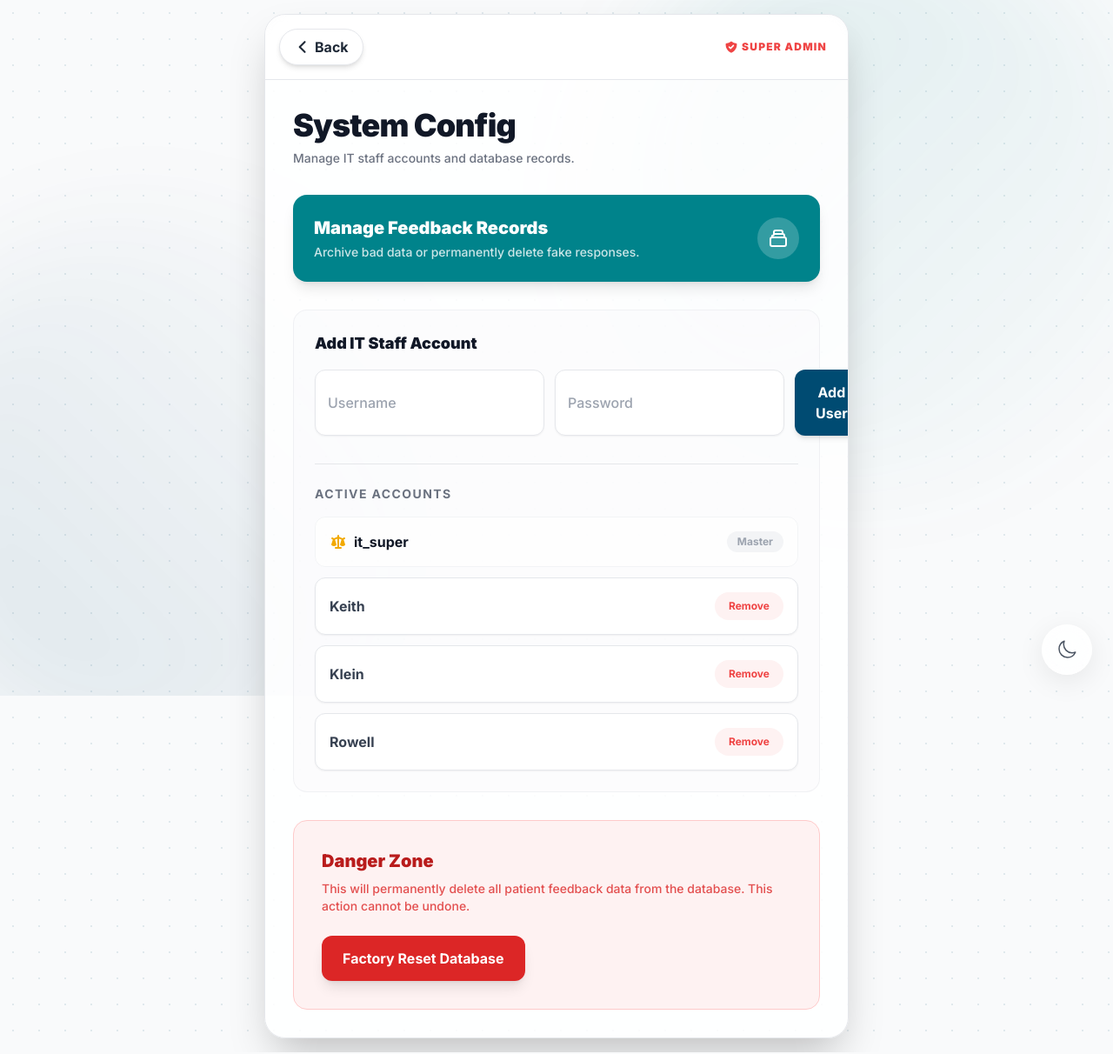
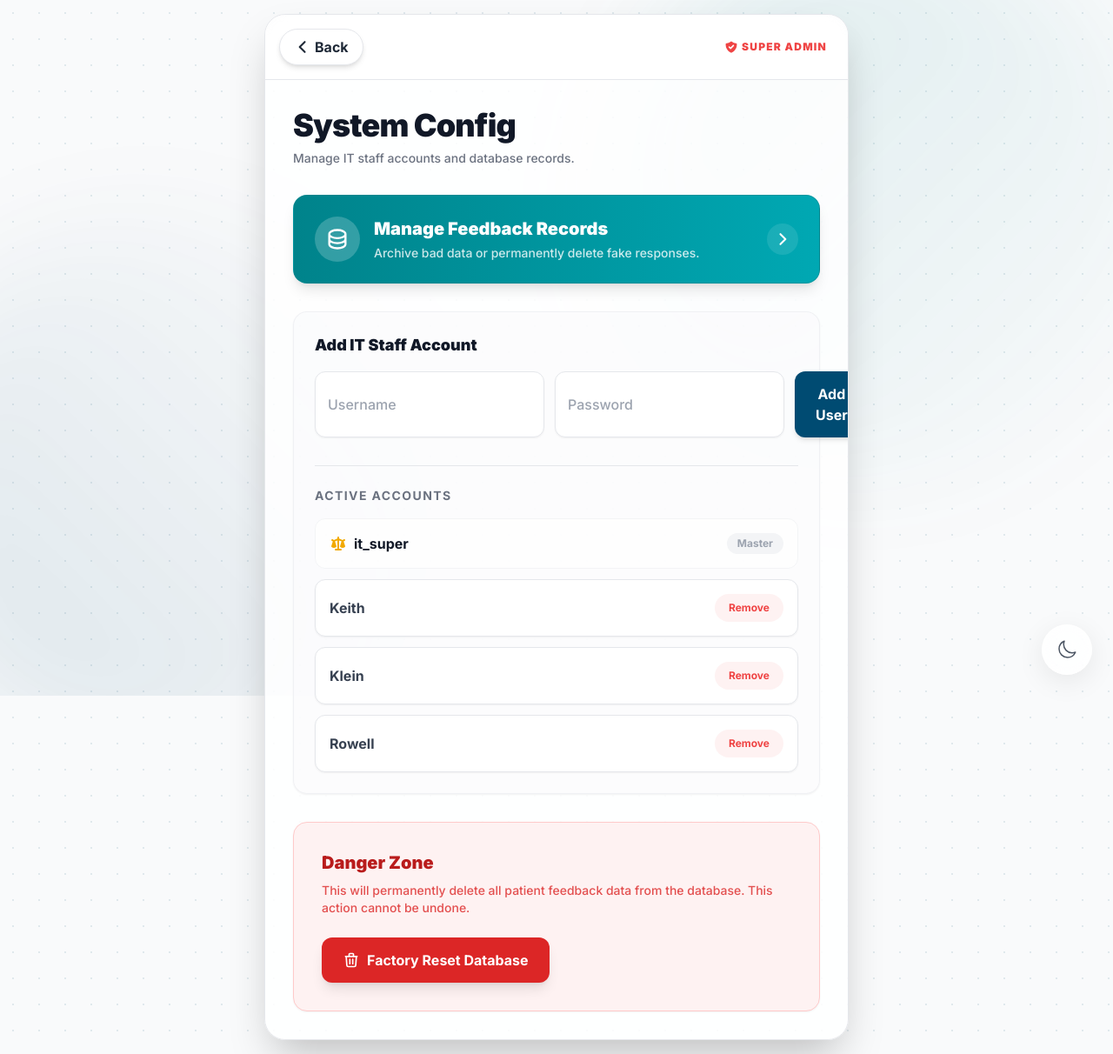
Before and after one commit to KleinRhee/amcb-feedback, a Flask app: page /settings in a window 1280 px wide. Shown: the whole page at 87% size. Run offline with Flask 3, Linux system fonts and the light colour scheme; a user stored in the database is signed in; data comes from the database, SQL or seed files in the repository; both versions use the stored data as it was after the commit; some libraries are stand-ins or nearby versions.

Commit message:
updated database and settings page

```diff
--- a/templates/settings.html
+++ b/templates/settings.html
@@ -2,6 +2,7 @@
 {% block content %}
 <div class="w-full max-w-2xl glass-panel rounded-3xl overflow-hidden shadow-2xl transition-colors border border-gray-200 dark:border-gray-800">
 
+    <!-- HIGH VISIBILITY BACK BUTTON -->
     <div class="flex items-center justify-between px-4 py-4 border-b border-gray-200 dark:border-gray-800 bg-white/40 dark:bg-black/40 backdrop-blur-sm">
         <a href="/dashboard" class="inline-flex items-center px-4 py-2 bg-white dark:bg-slate-900 text-gray-800 dark:text-gray-200 font-bold rounded-full hover:bg-gray-50 dark:hover:bg-slate-800 transition-colors shadow-md border border-gray-200 dark:border-slate-700 active:scale-95">
             <svg class="w-5 h-5 mr-1" fill="none" stroke="currentColor" viewBox="0 0 24 24"><path stroke-linecap="round" stroke-linejoin="round" stroke-width="2.5" d="M15 19l-7-7 7-7"></path></svg>
@@ -13,29 +14,34 @@
         </span>
     </div>
 
-    <div class="p-6 md:p-8 space-y-8 text-center md:text-left">
+    <div class="p-6 md:p-8 space-y-8 text-left">
         <div>
             <h1 class="text-3xl md:text-4xl font-black text-gray-900 dark:text-white tracking-tight">System Config</h1>
             <p class="text-sm text-gray-500 dark:text-gray-400 mt-2 font-medium">Manage IT staff accounts and database records.</p>
         </div>
 
-        <!-- NEW: Data Management Portal -->
-        <a href="/manage_records" class="flex items-center justify-between bg-amcteal text-white p-6 rounded-2xl shadow-lg hover:shadow-xl btn-premium group">
-            <div>
-                <h3 class="text-xl font-black mb-1">Manage Feedback Records</h3>
-                <p class="text-sm text-white/80 font-medium">Archive bad data or permanently delete fake responses.</p>
+        <!-- PERFECTED: Mobile-Responsive Data Management Button -->
+        <a href="/manage_records" class="flex items-center gap-4 bg-gradient-to-r from-amcteal to-[#00a8b3] text-white p-5 md:p-6 rounded-2xl shadow-lg hover:shadow-amcteal/40 active:scale-95 transition-all group border border-amcteal/50">
+            <div class="bg-white/20 p-3 rounded-full flex-shrink-0">
+                <!-- Database Icon -->
+                <svg class="w-6 h-6 md:w-7 md:h-7" fill="none" stroke="currentColor" viewBox="0 0 24 24"><path stroke-linecap="round" stroke-linejoin="round" stroke-width="2" d="M4 7v10c0 2.21 3.582 4 8 4s8-1.79 8-4V7M4 7c0 2.21 3.582 4 8 4s8-1.79 8-4M4 7c0-2.21 3.582-4 8-4s8 1.79 8 4m0 5c0 2.21-3.582 4-8 4s-8-1.79-8-4"></path></svg>
             </div>
-            <div class="bg-white/20 p-3 rounded-full group-active:scale-95 transition-transform hidden md:block">
-                <svg class="w-6 h-6" fill="none" stroke="currentColor" viewBox="0 0 24 24"><path stroke-linecap="round" stroke-linejoin="round" stroke-width="2" d="M19 11H5m14 0a2 2 0 012 2v6a2 2 0 01-2 2H5a2 2 0 01-2-2v-6a2 2 0 012-2m14 0V9a2 2 0 00-2-2M5 11V9a2 2 0 002-2m0 0V5a2 2 0 012-2h6a2 2 0 012 2v2M7 7h10"></path></svg>
+            <div class="flex-grow">
+                <h3 class="text-lg md:text-xl font-black mb-1">Manage Feedback Records</h3>
+                <p class="text-xs md:text-sm text-white/80 font-medium leading-snug">Archive bad data or permanently delete fake responses.</p>
+            </div>
+            <!-- iOS Right Chevron -->
+            <div class="flex-shrink-0 bg-white/10 p-2 rounded-full group-hover:bg-white/20 transition-colors">
+                <svg class="w-5 h-5" fill="none" stroke="currentColor" viewBox="0 0 24 24"><path stroke-linecap="round" stroke-linejoin="round" stroke-width="2.5" d="M9 5l7 7-7 7"></path></svg>
             </div>
         </a>
 
         <!-- USER MANAGEMENT -->
-        <div class="bg-gray-50/50 dark:bg-black/20 border border-gray-200/50 dark:border-gray-800/50 rounded-2xl p-6 text-left">
+        <div class="bg-gray-50/50 dark:bg-black/20 border border-gray-200/50 dark:border-gray-800/50 rounded-2xl p-6 text-left shadow-sm">
             <h3 class="text-lg font-black text-gray-900 dark:text-white mb-4">Add IT Staff Account</h3>
             <form method="POST" action="/add_user" class="flex flex-col md:flex-row gap-3">
-                <input type="text" name="username" placeholder="Username" required class="flex-1 p-3.5 bg-white dark:bg-slate-900 border border-gray-200 dark:border-slate-700 rounded-xl focus:ring-2 focus:ring-amcprimary outline-none font-medium shadow-sm">
-                <input type="password" name="password" placeholder="Password" required class="flex-1 p-3.5 bg-white dark:bg-slate-900 border border-gray-200 dark:border-slate-700 rounded-xl focus:ring-2 focus:ring-amcprimary outline-none font-medium shadow-sm">
+                <input type="text" name="username" placeholder="Username" required class="flex-1 p-3.5 bg-white dark:bg-slate-900 border border-gray-200 dark:border-slate-700 rounded-xl focus:ring-2 focus:ring-amcprimary outline-none font-medium shadow-sm text-gray-900 dark:text-white">
+                <input type="password" name="password" placeholder="Password" required class="flex-1 p-3.5 bg-white dark:bg-slate-900 border border-gray-200 dark:border-slate-700 rounded-xl focus:ring-2 focus:ring-amcprimary outline-none font-medium shadow-sm text-gray-900 dark:text-white">
                 <button type="submit" class="bg-amcprimary text-white px-6 py-3.5 rounded-xl font-bold btn-premium shadow-md">Add User</button>
             </form>
 
@@ -59,10 +65,12 @@
             </div>
         </div>
 
-        <div class="bg-red-50 dark:bg-red-900/10 border border-red-200 dark:border-red-900/50 rounded-2xl p-6 md:p-8 relative overflow-hidden text-left">
+        <div class="bg-red-50 dark:bg-red-900/10 border border-red-200 dark:border-red-900/50 rounded-2xl p-6 md:p-8 relative overflow-hidden text-left shadow-sm">
             <h3 class="text-xl font-black text-red-700 dark:text-red-400 mb-2">Danger Zone</h3>
             <p class="text-sm text-red-600/80 dark:text-red-400/80 mb-6 font-medium">This will permanently delete all patient feedback data from the database. This action cannot be undone.</p>
-            <button onclick="document.getElementById('resetModal').classList.remove('hidden')" class="bg-red-600 text-white px-6 py-3.5 rounded-xl font-bold btn-premium shadow-lg hover:bg-red-700 w-full md:w-auto text-center">
+
+            <button onclick="document.getElementById('resetModal').classList.remove('hidden')" class="bg-red-600 text-white px-6 py-3.5 rounded-xl font-bold btn-premium shadow-lg hover:bg-red-700 w-full md:w-auto text-center flex items-center justify-center gap-2">
+                <svg class="w-5 h-5" fill="none" stroke="currentColor" viewBox="0 0 24 24"><path stroke-linecap="round" stroke-linejoin="round" stroke-width="2" d="M19 7l-.867 12.142A2 2 0 0116.138 21H7.862a2 2 0 01-1.995-1.858L5 7m5 4v6m4-6v6m1-10V4a1 1 0 00-1-1h-4a1 1 0 00-1 1v3M4 7h16"></path></svg>
                 Factory Reset Database
             </button>
         </div>
@@ -72,7 +80,7 @@
 <div id="resetModal" class="fixed inset-0 z-[200] hidden flex items-center justify-center p-4 text-left">
     <div class="absolute inset-0 bg-black/60 backdrop-blur-sm" onclick="document.getElementById('resetModal').classList.add('hidden')"></div>
     <div class="bg-white dark:bg-darkcard rounded-3xl p-8 max-w-sm w-full relative z-10 shadow-2xl border border-gray-200 dark:border-gray-700 animate-slide-down">
-        <div class="w-16 h-16 bg-red-100 dark:bg-red-900/30 text-red-500 rounded-full flex items-center justify-center mx-auto mb-4">
+        <div class="w-16 h-16 bg-red-100 dark:bg-red-900/30 text-red-500 rounded-full flex items-center justify-center mx-auto mb-4 shadow-inner">
             <svg class="w-8 h-8" fill="none" stroke="currentColor" viewBox="0 0 24 24"><path stroke-linecap="round" stroke-linejoin="round" stroke-width="2" d="M12 9v2m0 4h.01m-6.938 4h13.856c1.54 0 2.502-1.667 1.732-3L13.732 4c-.77-1.333-2.694-1.333-3.464 0L3.34 16c-.77 1.333.192 3 1.732 3z"></path></svg>
         </div>
         <h3 class="text-2xl font-black text-center text-gray-900 dark:text-white mb-2">Are you sure?</h3>
@@ -81,7 +89,7 @@
             <form method="POST" action="/reset_data">
                 <button type="submit" class="w-full bg-red-600 text-white font-bold py-3.5 rounded-xl btn-premium shadow-lg active:scale-95 transition-all">Yes, Wipe Data</button>
             </form>
-            <button onclick="document.getElementById('resetModal').classList.add('hidden')" class="w-full bg-gray-100 dark:bg-gray-800 text-gray-700 dark:text-gray-300 font-bold py-3.5 rounded-xl btn-premium active:scale-95 transition-all">Cancel</button>
+            <button onclick="document.getElementById('resetModal').classList.add('hidden')" class="w-full bg-gray-100 dark:bg-gray-800 text-gray-700 dark:text-gray-300 font-bold py-3.5 rounded-xl btn-premium active:scale-95 transition-all shadow-sm">Cancel</button>
         </div>
     </div>
 </div>
```
Also changed, not shown: amcb_feedback.db.
